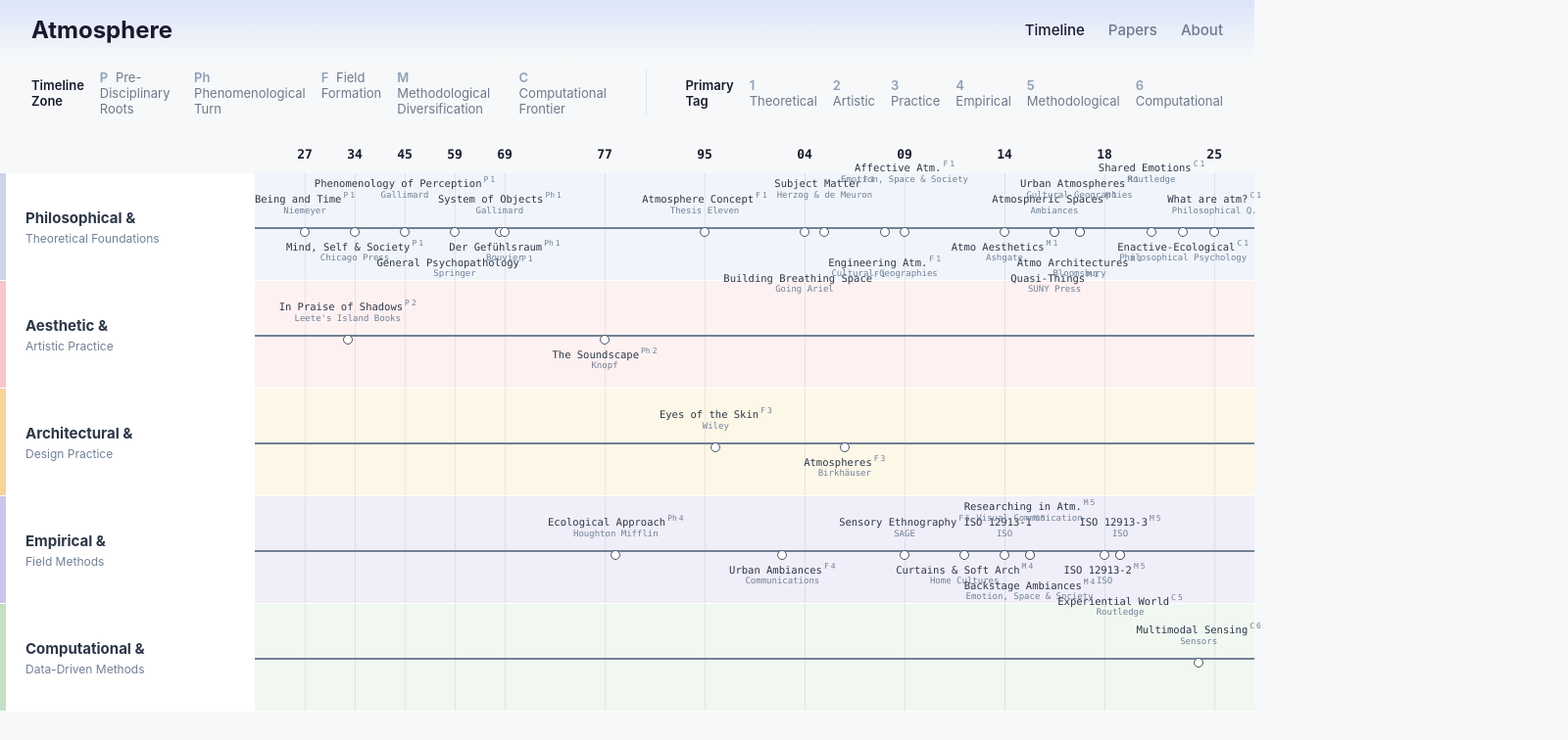
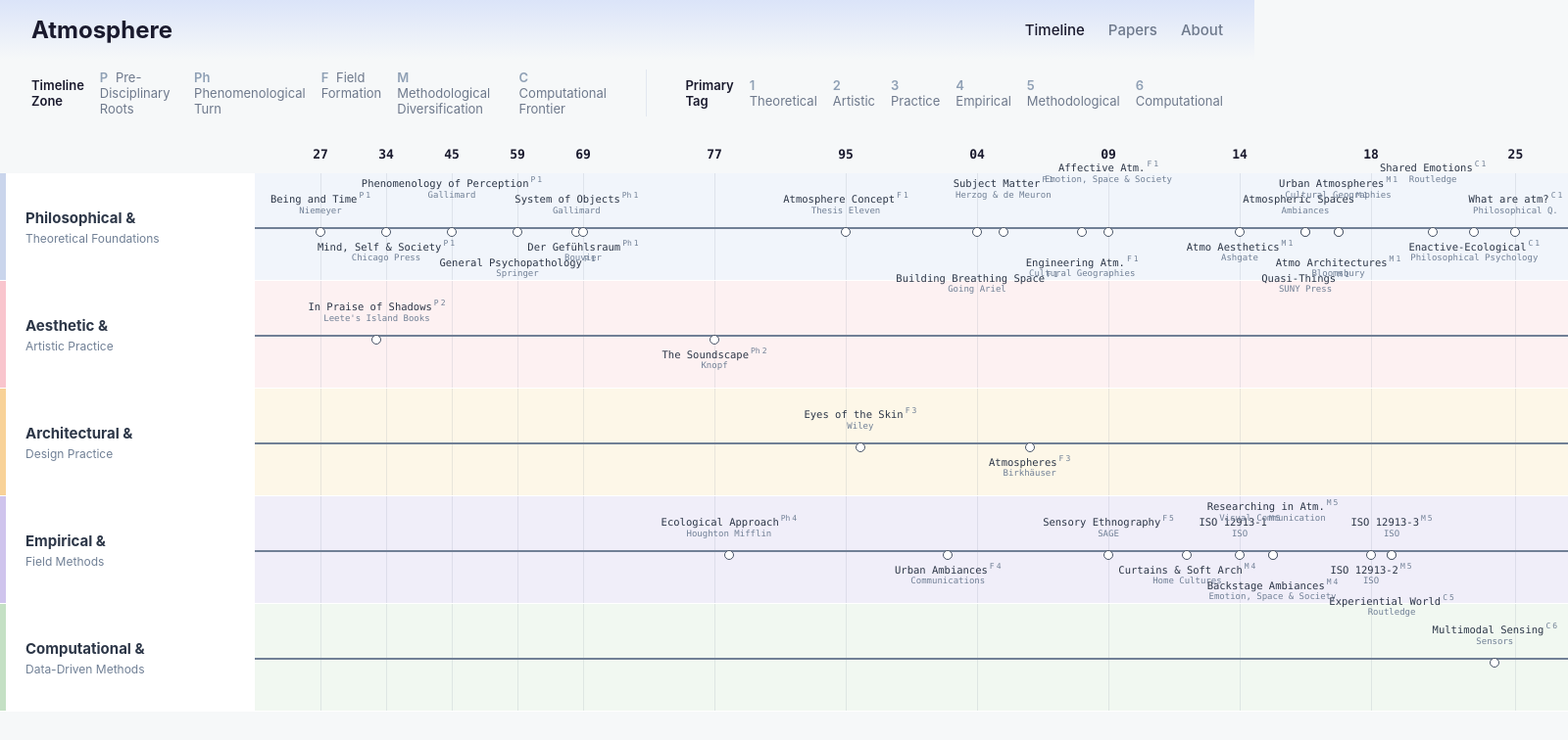
Before and after one commit to youngjuene/atmosphere-research-timeline, a React (Vite) app: page / in a window 1280 px wide. Shown: the top 756 px of the page at 98% size, 1600 px wide, since content can reach past the window. Built offline with nearby package versions, Linux system fonts and the light colour scheme.

Commit message:
Expand timeline min-width to 1600px for better horizontal node spacing

```diff
--- a/src/index.css
+++ b/src/index.css
@@ -89,7 +89,7 @@ body {
   display: flex;
   flex-direction: column;
   position: relative;
-  min-width: 1200px;
+  min-width: 1600px;
 }
 
 .year-header {
```
